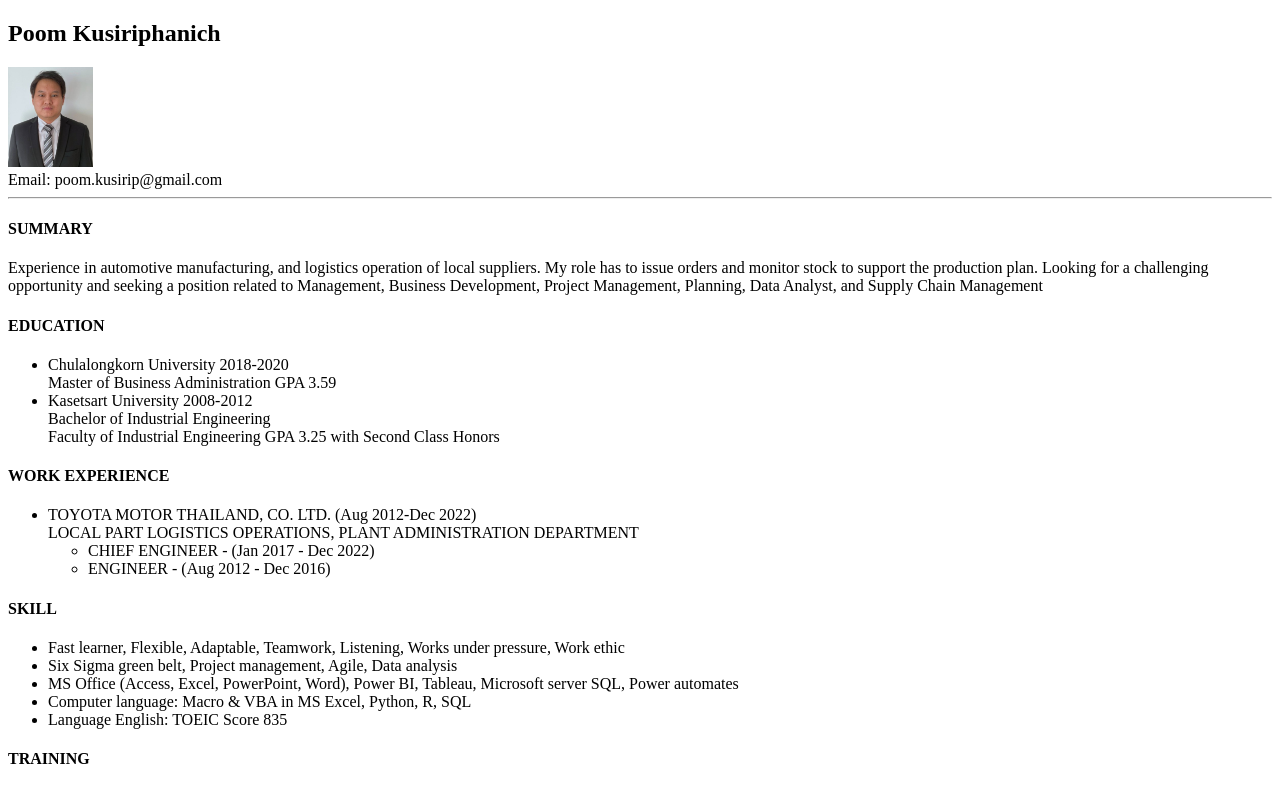
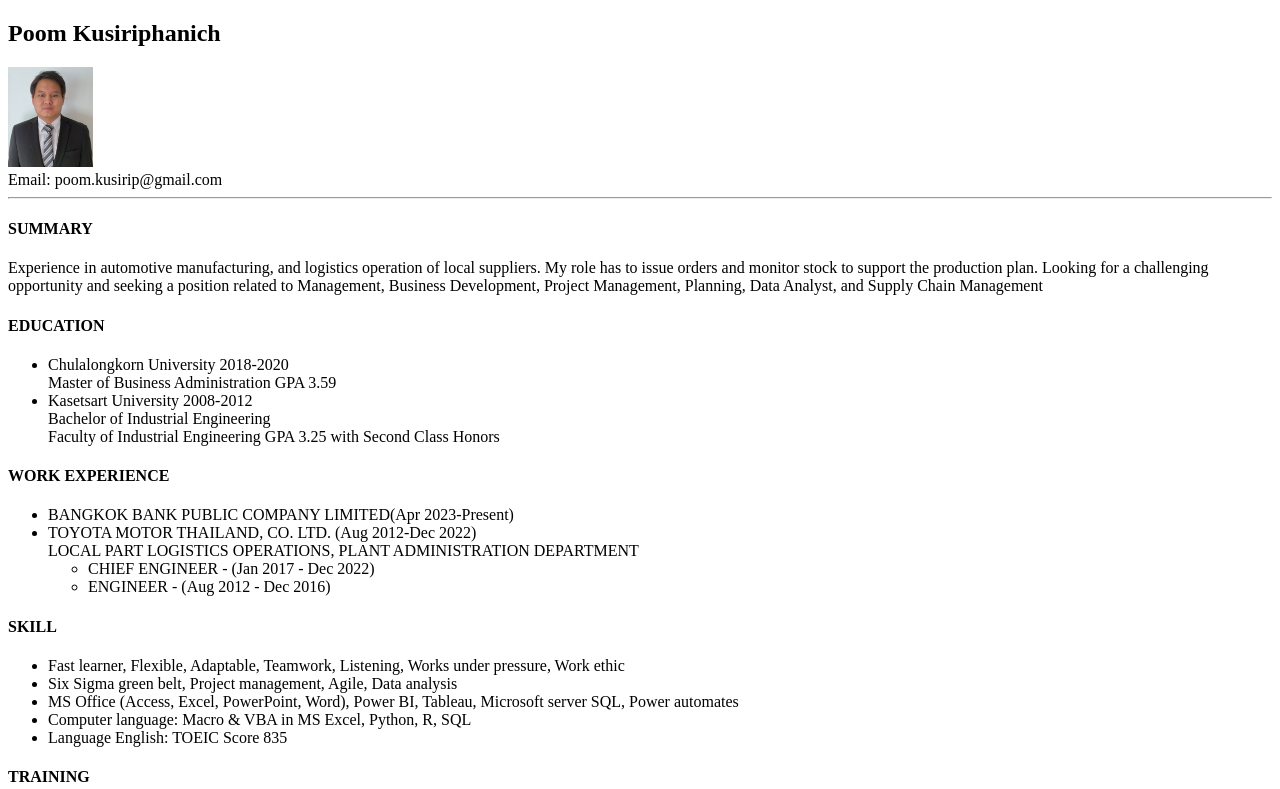
Before and after one commit to pkusirip/html-portfolio, a plain HTML site: page index.html in a window 1280 px wide. Shown: the top 789 px of the page. Drawn offline with Linux system fonts and the light colour scheme.

Commit message:
Update index.html

```diff
--- a/index.html
+++ b/index.html
@@ -22,7 +22,11 @@
             Faculty of Industrial Engineering  	 GPA 3.25 with Second Class Honors </li>
         </ul>
     <h4>WORK EXPERIENCE</h4>
-            <ul><li>TOYOTA MOTOR THAILAND, CO. LTD. (Aug 2012-Dec 2022)<br>
+            <ul>
+<li>BANGKOK BANK PUBLIC COMPANY LIMITED(Apr 2023-Present)<br>
+
+</li>
+            <li>TOYOTA MOTOR THAILAND, CO. LTD. (Aug 2012-Dec 2022)<br>
             LOCAL PART LOGISTICS OPERATIONS, PLANT ADMINISTRATION DEPARTMENT</li>
                 <ul>
                     <li>CHIEF ENGINEER - (Jan 2017 - Dec 2022)</li>
```
